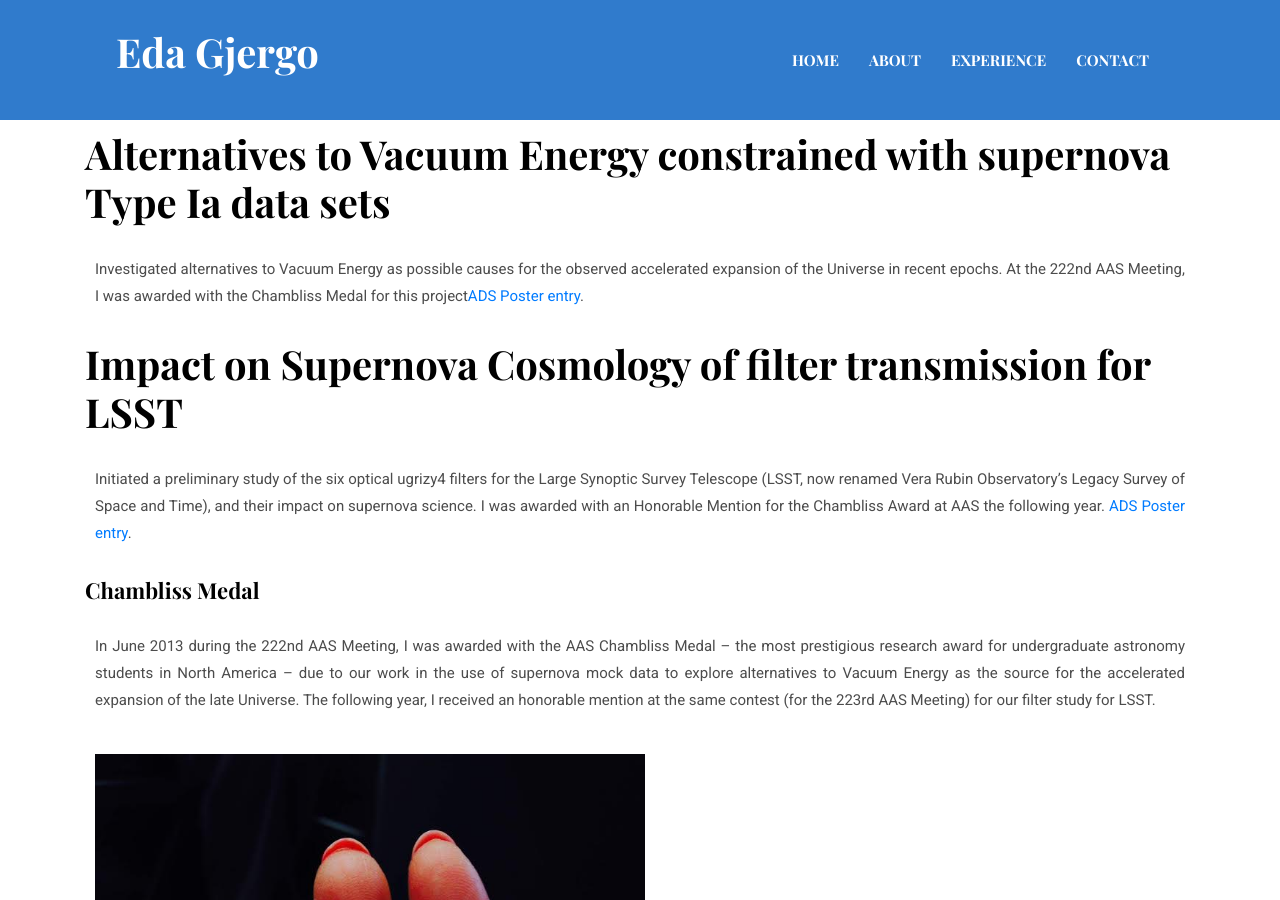
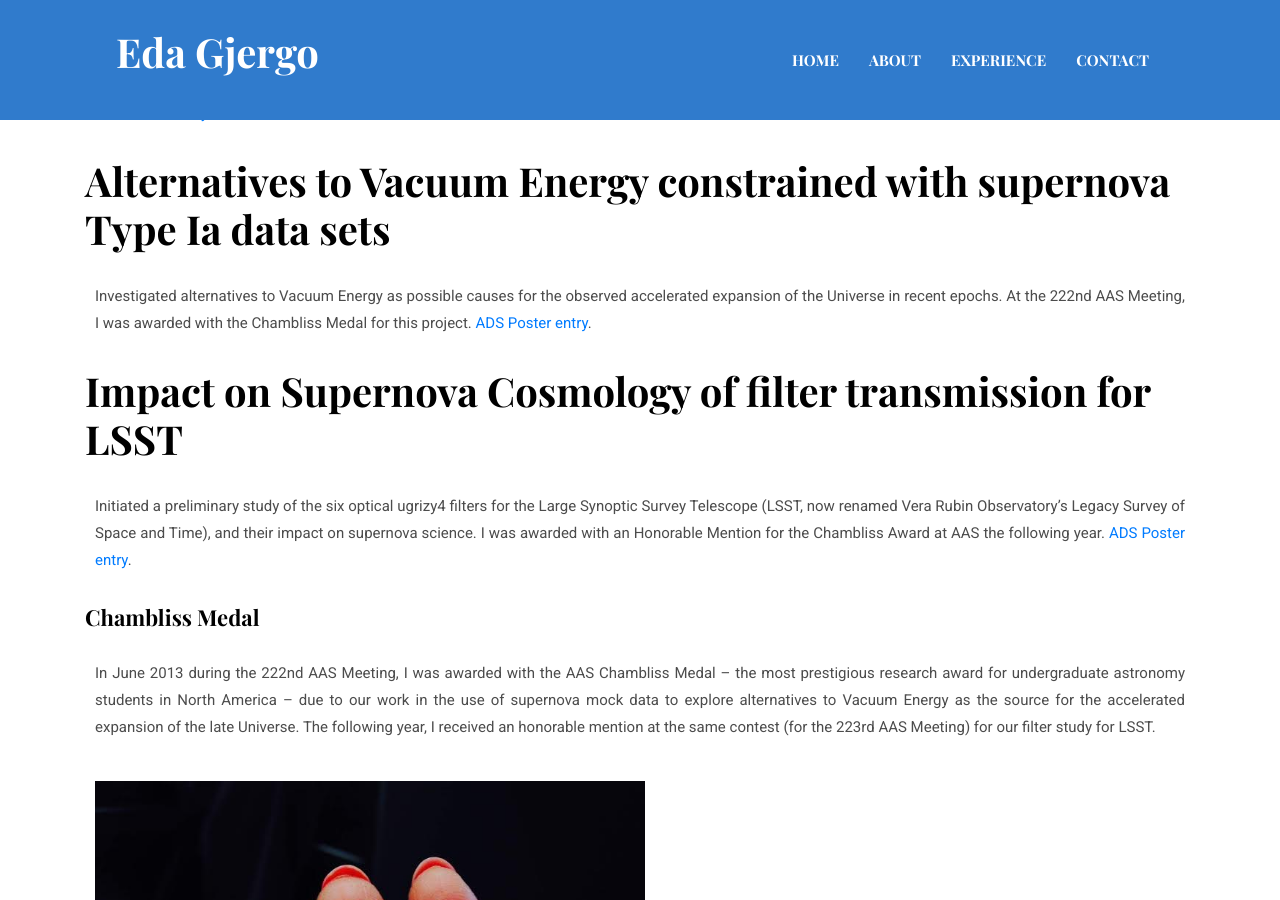
Before and after one commit to egjergo/egjergo.github.io, a Jekyll site: the page built from _posts/2021-09-04-ANL.markdown, in a window 1280 px wide and 900 px high, scrolled down 3359 px. Built offline with Jekyll 4.4.1, drawn with Linux system fonts in a browser that asks for light colours; our own code applies the rules of GitHub Pages for plain Markdown files.

Commit message:
Update 2021-09-04-ANL.markdown

```diff
--- a/_posts/2021-09-04-ANL.markdown
+++ b/_posts/2021-09-04-ANL.markdown
@@ -30,8 +30,11 @@ From Fall 2011 to Summer 2015 I conducted research in the Supernova Cosmology Gr
 
 
 <div>
-    <p style="float: right;"><img src="/assets/images/blog/stretch_hamuy.gif" alt="stretch factor" title="stretch factor" width="450" align="top" /></p>
-    <p align="justify">The use of Type Ia supernovae has lead two teams -- the Supernova Cosmology Project and the High-z Supernova Search Team -- to the independent discovery of the accelerated expansion of the Universe. The discovery was later acknowledged with the 2011 Nobel Prize in Physics, awarded to Saul Perlmutter, Brian P. Schmidt, and Adam G. Riess.
+    <p style="float: right;">
+    <img src="/assets/images/blog/stretch_hamuy.gif" alt="stretch factor" title="stretch factor" width="450" align="top" />
+    </p>
+    <p align="justify"><br>
+    The use of Type Ia supernovae has lead two teams -- the Supernova Cosmology Project and the High-z Supernova Search Team -- to the independent discovery of the accelerated expansion of the Universe. The discovery was later acknowledged with the 2011 Nobel Prize in Physics, awarded to Saul Perlmutter, Brian P. Schmidt, and Adam G. Riess.
     <br>
     The milestone plot on the right is from the Supernova Cosmology Project (a study on a spectroscopically-identified sample of Type Ia SNe, collected and analyzed between the 1990s and the early 2000s)
     <br>
@@ -46,6 +49,7 @@ From Fall 2011 to Summer 2015 I conducted research in the Supernova Cosmology Gr
 A clear explanation of the computation of the stretch factor can be found in section 5.4 (page 10) of the Supernova Legacy Survey [ADS link](https://ui.adsabs.harvard.edu/abs/2006A%26A...447...31A/abstract)
 
 <br>
+<div></div>
 
 ## My projects <a name="projects"></a>
 
@@ -65,7 +69,7 @@ Collaborated in the improvement of an analytic photometric redshift estimator fo
 <a target='_blank' rel='nofollow' href='https://ui.adsabs.harvard.edu/abs/2013AAS...22211801S/abstract'>ADS Poster entry</a>.
 
 ### Alternatives to Vacuum Energy constrained with supernova Type Ia data sets <a name="AAS222"></a>
-Investigated alternatives to Vacuum Energy as possible causes for the observed accelerated expansion of the Universe in recent epochs. At the 222nd AAS Meeting, I was awarded with the Chambliss Medal for this project<a target='_blank' rel='nofollow' href='https://ui.adsabs.harvard.edu/abs/2013AAS...22211802G/abstract'>ADS Poster entry</a>.
+Investigated alternatives to Vacuum Energy as possible causes for the observed accelerated expansion of the Universe in recent epochs. At the 222nd AAS Meeting, I was awarded with the Chambliss Medal for this project. <a target='_blank' rel='nofollow' href='https://ui.adsabs.harvard.edu/abs/2013AAS...22211802G/abstract'>ADS Poster entry</a>.
 
 ### Impact on Supernova Cosmology of filter transmission for LSST <a name="AAS223"></a>
 Initiated a preliminary study of the six optical ugrizy4 filters for the Large Synoptic Survey Telescope (LSST, now renamed Vera Rubin Observatory's Legacy Survey of Space and Time), and their impact on supernova science. I was awarded with an Honorable Mention for the Chambliss Award at AAS the following year. <a target='_blank' rel='nofollow' href="https://ui.adsabs.harvard.edu/abs/2014AAS...22325439G/abstract">ADS Poster entry</a>.
```
